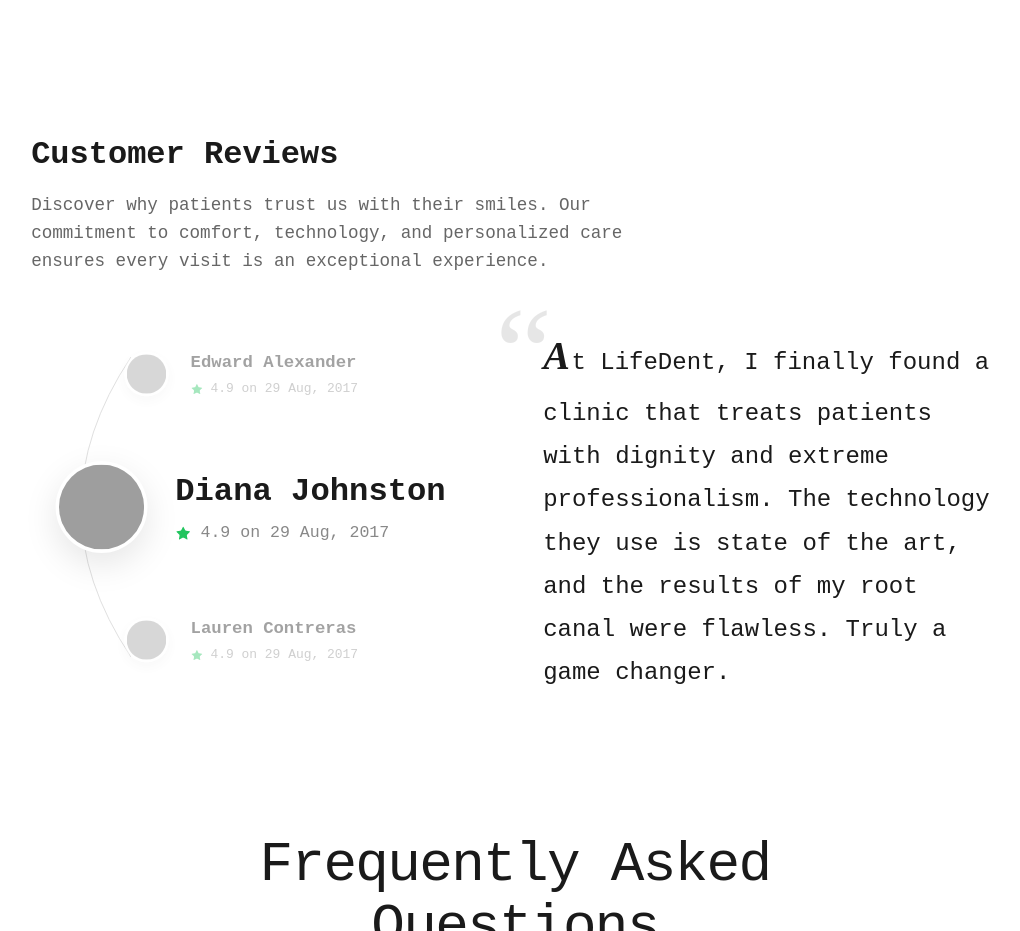
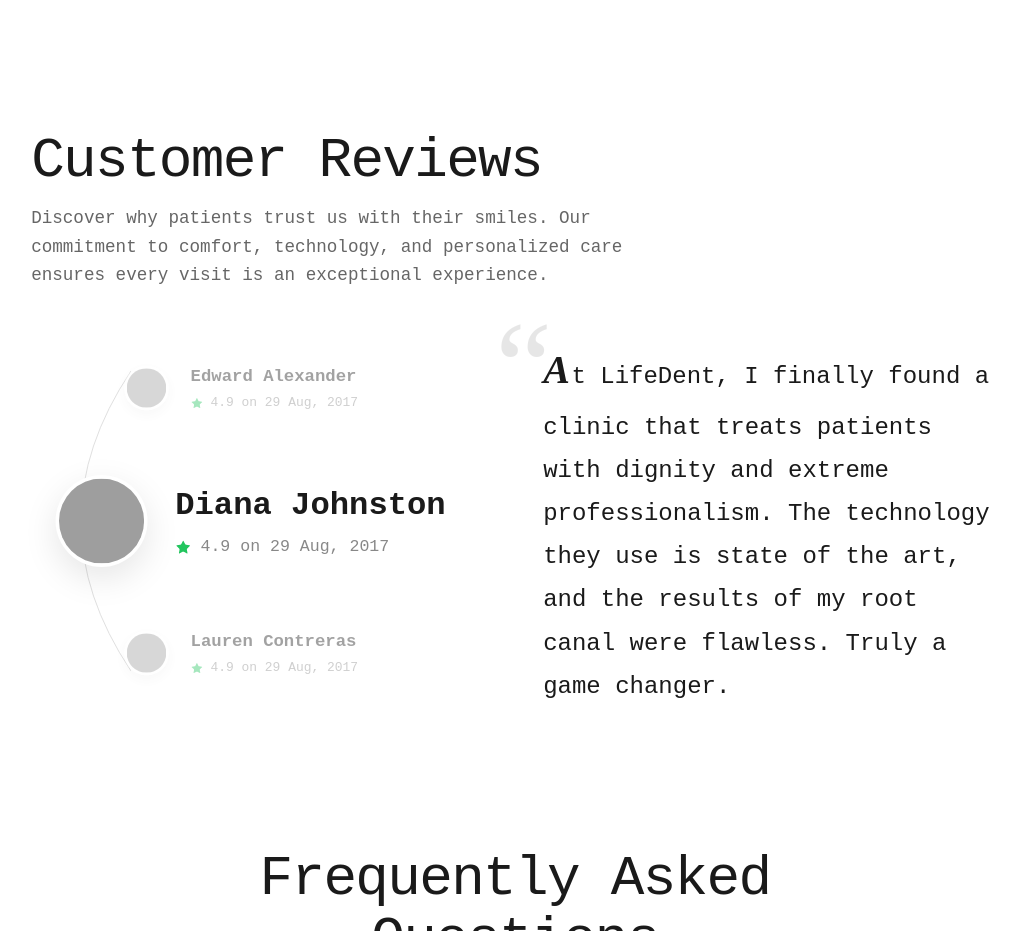
Before and after one commit to darlain71/dentist-site, a React (Vite) app: page /#/about in a window 1280 px wide. Shown: the part 3545-4476 px from the top of the page, without its empty margins (125-1145 px from the left). Built offline with nearby package versions, Linux system fonts and the light colour scheme; grey boxes are pictures that could not be loaded; a web font is replaced by a local one.

Commit message:
Match Customer Reviews title size to global section titles

```diff
--- a/src/index.css
+++ b/src/index.css
@@ -1412,11 +1412,13 @@
 }
 
 .testimonials-title-modern {
-  font-size: 2rem;
-  font-weight: 700;
+  font-size: 3.5rem;
+  font-weight: 500;
   color: #1a1a1a;
   margin-bottom: 0.75rem;
   font-family: var(--font-heading);
+  letter-spacing: -0.03em;
+  line-height: 1.1;
 }
 
 .testimonials-main-layout {
```
